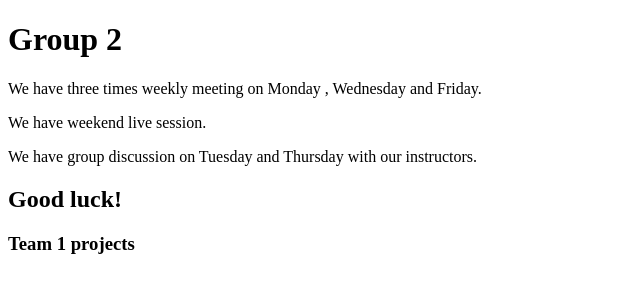
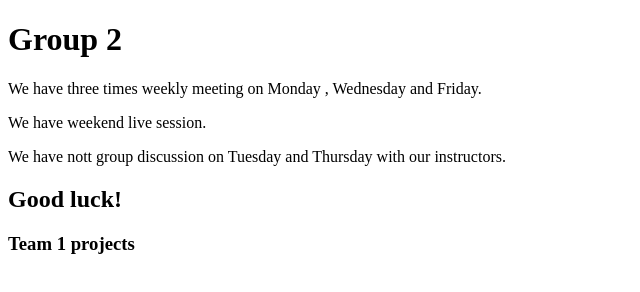
Before and after one commit to abrshz/sep24, a plain HTML site: page pages/index.html in a window 1280 px wide. Shown: the full height of the page, 0-640 px from the left. Drawn offline with Linux system fonts and the light colour scheme.

Commit message:
nott added and h3 html tag

```diff
--- a/pages/index.html
+++ b/pages/index.html
@@ -9,7 +9,7 @@
     <h1>Group 2</h1>
     <p>We have three times weekly meeting on Monday , Wednesday and Friday.</p>
     <p>We have weekend live session.</p>
-    <p>We have group discussion on Tuesday and Thursday with our instructors.</p>
+    <p>We have nott group discussion on Tuesday and Thursday with our instructors.</p>
     <h2>Good luck!</h2>
     <h3>Team 1 projects</h3>
 </body>
```
Also changed, not shown: 1 other file.
